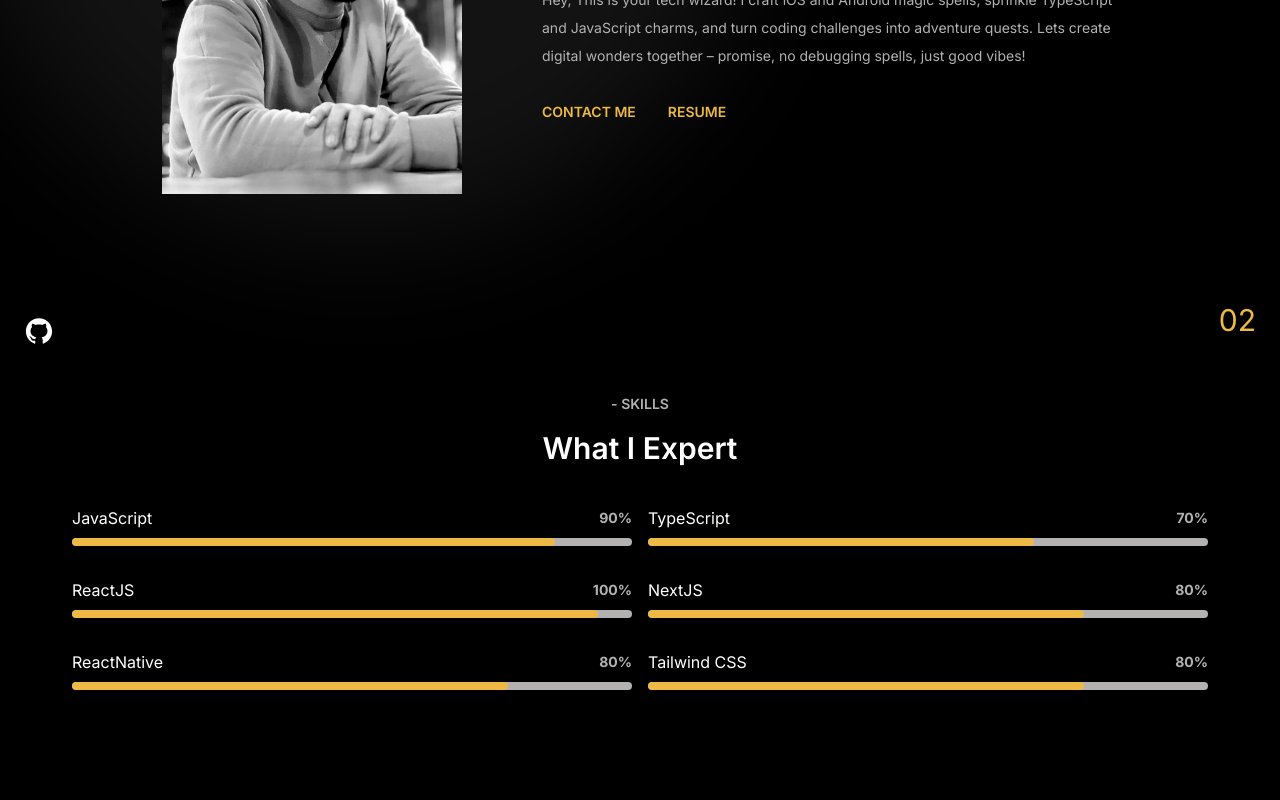
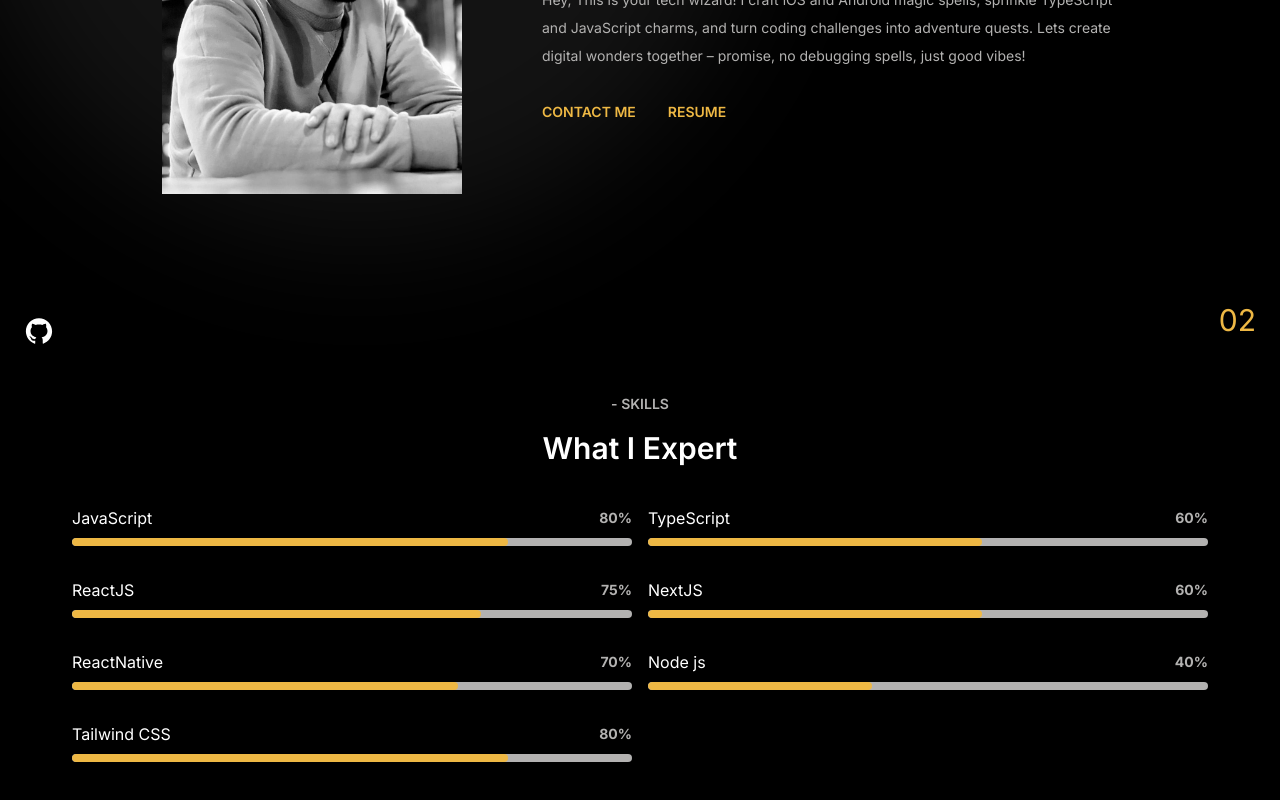
Before and after one commit to Amir-Heydari/Amir-Heydari.github.io, a Next.js app: page /about in a window 1280 px wide. Shown: the part 406-1206 px from the top of the page. Built offline with nearby package versions, Linux system fonts and the light colour scheme.

Commit message:
minor data change

```diff
--- a/Data/Data.tsx
+++ b/Data/Data.tsx
@@ -78,11 +78,12 @@ const projects: ProjectProps[] = [
 ];
 
 const skills = [
-  { name: "JavaScript", level: 90 },
-  { name: "TypeScript", level: 70 },
-  { name: "ReactJS", level: 100 },
-  { name: "NextJS", level: 80 },
-  { name: "ReactNative", level: 80 },
+  { name: "JavaScript", level: 80 },
+  { name: "TypeScript", level: 60 },
+  { name: "ReactJS", level: 75 },
+  { name: "NextJS", level: 60 },
+  { name: "ReactNative", level: 70 },
+  { name: "Node js", level: 40 },
   { name: "Tailwind CSS", level: 80 },
 ];
 
--- a/components/Navbar.tsx
+++ b/components/Navbar.tsx
@@ -71,7 +71,7 @@ export default function Navbar() {
           </Link>
         ))}
         <div className="fixed bottom-4 left-6 flex items-center flex-col gap-4">
-          <Link href="https://github.com/AmirhoseinHeydariAmjad">
+          <Link href="https://github.com/Amir-Heydari">
             <AiFillGithub className={socialClassNames} />
           </Link>
         </div>
--- a/components/Wrapper.tsx
+++ b/components/Wrapper.tsx
@@ -14,7 +14,7 @@ export default function Wrapper({ pageIndex, children, className }: WrapperProps
       <>{children}</>
 
       <div className="fixed bottom-12 left-6 hidden md:flex items-center flex-col gap-4">
-        <Link href={"https://github.com/AmirhoseinHeydariAmjad"} target={"_blank"}>
+        <Link href={"https://github.com/Amir-Heydari"} target={"_blank"}>
           <AiFillGithub className={socialClassNames} />
         </Link>
       </div>
```
